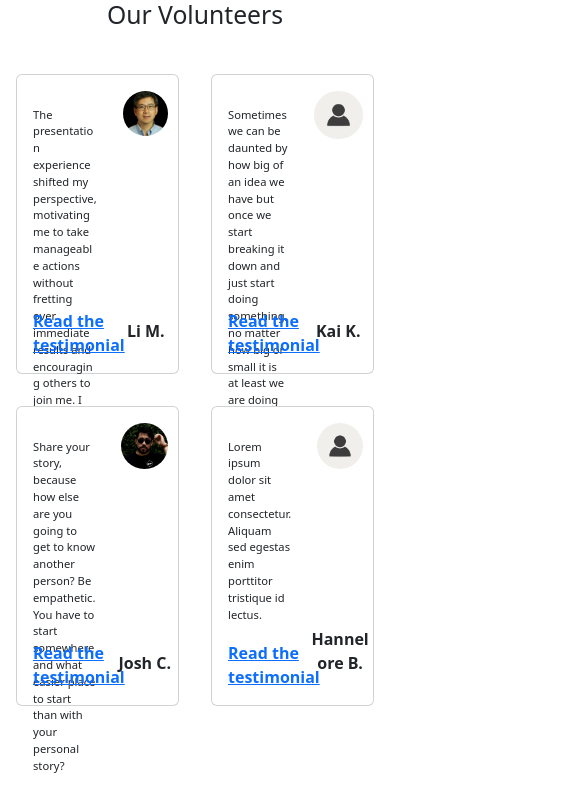
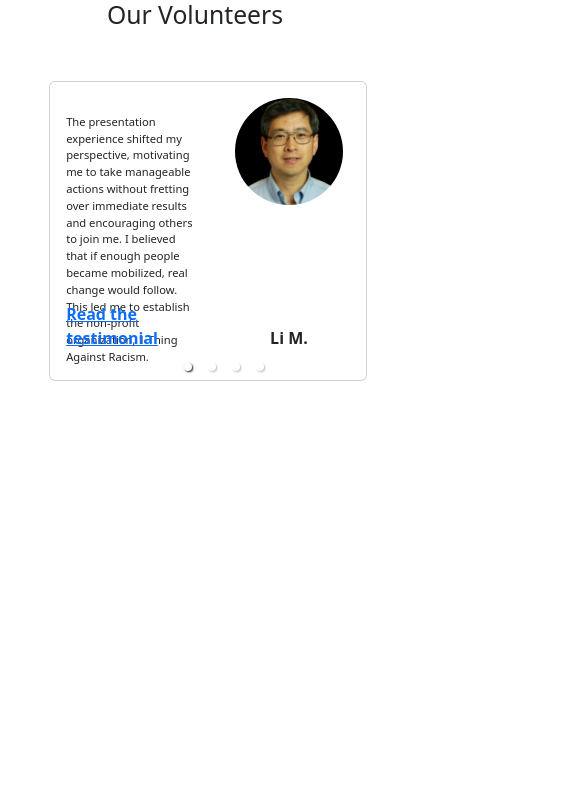
Before and after one commit to 1thing-org/1thing.org, a React (Create React App) app: page /volunteers in a window 390 px wide. Shown: the top 812 px of the page, 585 px wide, since content can reach past the window. Built offline with nearby package versions, Linux system fonts and the light colour scheme; no server answers.

Commit message:
Add Carousel to testimonial homepage

```diff
--- a/src/components/testimonials/VolunteerSection/Volunteer.tsx
+++ b/src/components/testimonials/VolunteerSection/Volunteer.tsx
@@ -1,5 +1,9 @@
 import Card from 'react-bootstrap/Card';
 import "./Volunteer.css";
+import "./Volunteer.css";
+import "react-responsive-carousel/lib/styles/carousel.min.css";
+
+
 
 type Props = {
     name: string;
@@ -9,12 +13,12 @@ type Props = {
 }
 
 function Volunteer(props: Props){
+
     return (
         <Card id="volunteer">
             <Card.Body id="left-side">
                 <Card.Text id="volunteer-quote">{props.quote}</Card.Text>
                 <Card.Link href={`/interviews/${props.name}/${encodeURIComponent(props.interview)}/${encodeURIComponent(props.pic)}`} id="volunteer-interview">Read the testimonial</Card.Link>
-
             </Card.Body>
             <Card.Body id="right-side">
             <Card.Img id="volunteer-profile-pic" src={props.pic} alt="Profile" />
--- a/src/components/testimonials/VolunteerSection/VolunteerSection.css
+++ b/src/components/testimonials/VolunteerSection/VolunteerSection.css
@@ -2,7 +2,6 @@
     margin: 5rem .5rem;
     max-width: 1400px;
     margin:0;
-
 
 }
 
@@ -16,9 +15,37 @@
     flex-direction: row;
 }
 
+#volunteers > div > div > ul{
+    display: flex;
+    justify-content: left;
+    margin-left:15rem;
+    align-items: left;
+}
 /* media rules for large screens */
-/* @media screen and (min-width: 1600px) {
-    #volunteer-section {
-        margin: 5rem 17rem;
+@media screen and (max-width: 850px) {
+    #volunteers {
+        display: flex;
+        flex-direction: column;
+        justify-content: space-between;
+        min-width:180%;
+        margin:1rem;
+        padding: 9% 8.5%;
     }
-} */
+    #volunteers > div > div > ul{
+        display: flex;
+        justify-content: left;
+        margin-left:20%;
+    }
+    #volunteer-interview{
+        bottom:5%;
+    }
+    #volunteer{
+        margin:0;
+
+    }
+    #top-section, #bottom-section{
+        display: flex;
+        flex-direction: column;
+
+    }
+}
--- a/src/components/testimonials/VolunteerSection/VolunteerSection.tsx
+++ b/src/components/testimonials/VolunteerSection/VolunteerSection.tsx
@@ -1,5 +1,8 @@
 import Volunteer from './Volunteer';
 import './VolunteerSection.css';
+import React, { useState, useEffect } from 'react';
+import "react-responsive-carousel/lib/styles/carousel.min.css";
+import { Carousel } from 'react-responsive-carousel';
 
 const volunteerData: { name: string, quote: string, pic: string, interview: string}[] = [
     {
@@ -30,21 +33,53 @@ const volunteerData: { name: string, quote: string, pic: string, interview: stri
 
 
 function VolunteerSection(){
+    const [isMobile, setIsMobile] = useState(window.innerWidth < 768);
+
+  useEffect(() => {
+    const handleResize = () => {
+      setIsMobile(window.innerWidth < 768);
+    };
+
+    window.addEventListener('resize', handleResize);
+    return () => {
+      window.removeEventListener('resize', handleResize);
+    };
+  }, []);
+
+  const renderVolunteers = () => (
+    <Carousel showThumbs={false} showStatus={false} dynamicHeight={false} useKeyboardArrows={true}>
+        {volunteerData.map((volunteer, index) => (
+            <div key={index}>
+                <Volunteer
+                    name={volunteer.name}
+                    quote={volunteer.quote}
+                    pic={volunteer.pic}
+                    interview={volunteer.interview}
+                />
+            </div>
+        ))}
+    </Carousel>
+);
+
 return (
     <div id="volunteer-section">
         <h2>Our Volunteers</h2>
         <div id="volunteers">
+            {isMobile ? renderVolunteers() : (
+                <>
                     <div id="top-section">
-                    <Volunteer  name={volunteerData[0].name} quote={volunteerData[0].quote} pic={volunteerData[0].pic} interview={volunteerData[0].interview}/>
-                    <Volunteer  name={volunteerData[1].name} quote={volunteerData[1].quote} pic={volunteerData[1].pic} interview={volunteerData[1].interview}/>
+                        <Volunteer name={volunteerData[0].name} quote={volunteerData[0].quote} pic={volunteerData[0].pic} interview={volunteerData[0].interview}/>
+                        <Volunteer name={volunteerData[1].name} quote={volunteerData[1].quote} pic={volunteerData[1].pic} interview={volunteerData[1].interview}/>
                     </div>
                     <div id="bottom-section">
-                    <Volunteer  name={volunteerData[2].name} quote={volunteerData[2].quote} pic={volunteerData[2].pic} interview={volunteerData[2].interview}/>
-                    <Volunteer  name={volunteerData[3].name} quote={volunteerData[3].quote} pic={volunteerData[3].pic} interview={volunteerData[3].interview}/>
+                        <Volunteer name={volunteerData[2].name} quote={volunteerData[2].quote} pic={volunteerData[2].pic} interview={volunteerData[2].interview}/>
+                        <Volunteer name={volunteerData[3].name} quote={volunteerData[3].quote} pic={volunteerData[3].pic} interview={volunteerData[3].interview}/>
+                    </div>
+                </>
+            )}
         </div>
     </div>
-        </div>
-    )
+);
 }
 
 export default VolunteerSection;
```
Lines whose indentation alone changed are shown as unchanged.
